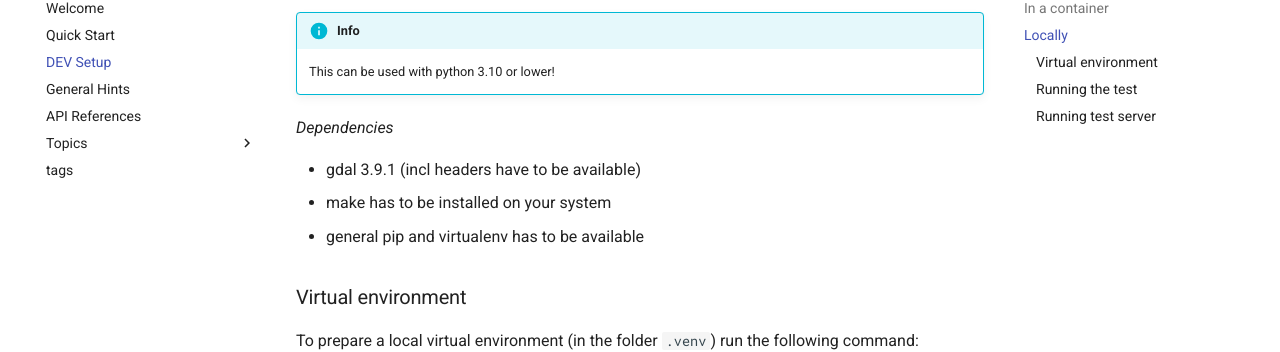
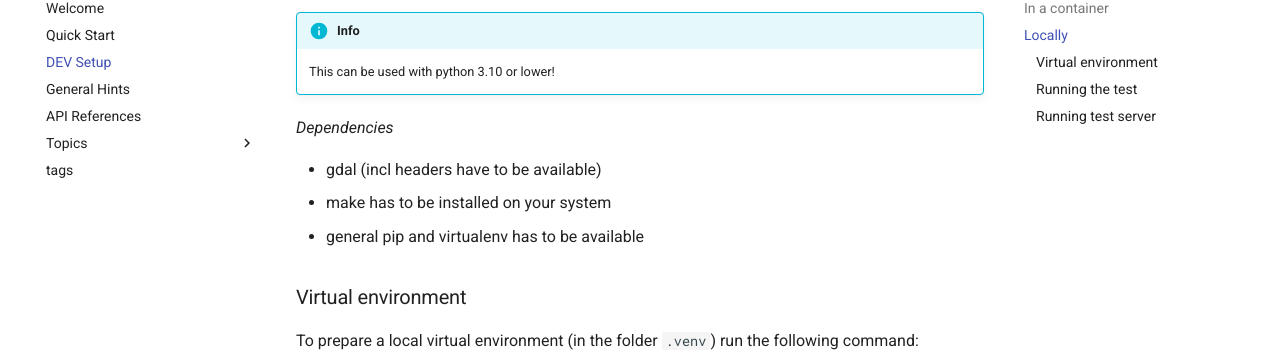
Before and after one commit to opengisch/georama, an MkDocs documentation site: the page built from docs/src/dev_setup.md, in a window 1280 px wide and 900 px high, scrolled down 374 px. Shown: the part 100-452 px from the top of the window. Built offline with MkDocs 1.6.1 and Material for MkDocs 9.7.7, drawn with Linux system fonts in a browser that asks for light colours; comment, search, counter and statistics services are not loaded.

Commit message:
makefile serve-dev target + remove gdal version from doc

```diff
--- a/docs/src/dev_setup.md
+++ b/docs/src/dev_setup.md
@@ -19,7 +19,7 @@ service. The correct path inside the container is: `/opt/georama/venv`
 
 *Dependencies*
 
-- gdal 3.9.1 (incl headers have to be available)
+- gdal (incl headers have to be available)
 - make has to be installed on your system
 - general pip and virtualenv has to be available
 
```
Also changed, not shown: 1 other file.
